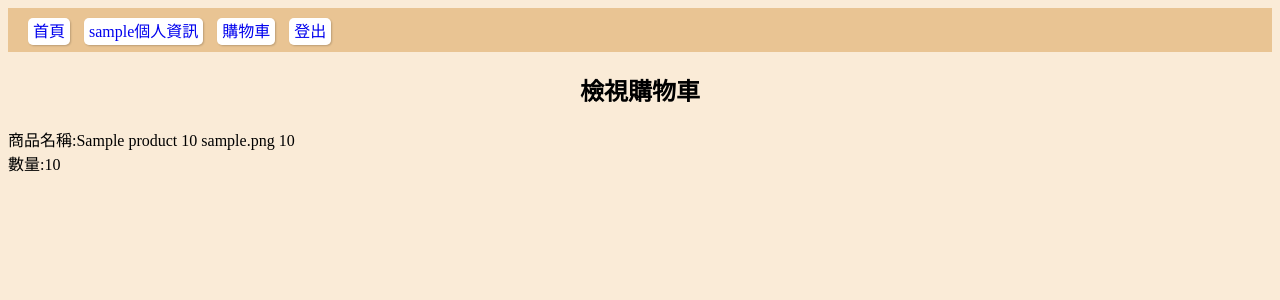
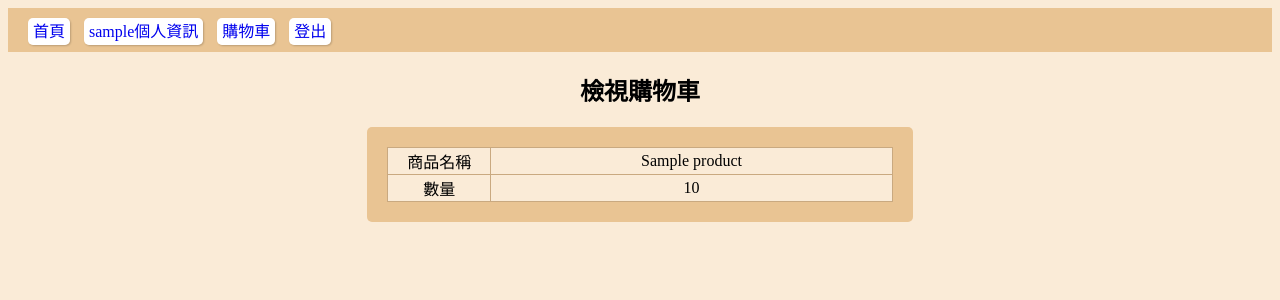
Before and after one commit to Ohnokaoru/myshop, a Django app: page /view-cart/ in a window 1280 px wide. Shown: the top 300 px of the page. Run offline with Django 5.2, Linux system fonts and the light colour scheme; a user stored in the database is signed in; tables that the repository leaves empty hold one stand-in row (values such as "Sample post").

Commit message:
完成view-cart.html

```diff
--- a/cart/templates/cart/view-cart.html
+++ b/cart/templates/cart/view-cart.html
@@ -7,8 +7,22 @@
     <h2>檢視購物車</h2>
 </div>
 {% for cart_item in cart_items %}
-商品名稱:{{cart_item.product}} <br>
-數量:{{cart_item.quantity}} <br>
+
+<div id="view-cart">
+    <div id="view-cart-table">
+        <table style="width: 100%;">
+            <tr>
+                <td>商品名稱</td>
+                <td>{{cart_item.product.product_name}}</td>
+            </tr>
+
+            <tr>
+                <td>數量</td>
+                <td>{{cart_item.quantity}}</td>
+            </tr>
+        </table>
+    </div>
+</div>
 
 {% endfor %}
 {% endblock %}
--- a/static/css/style.css
+++ b/static/css/style.css
@@ -99,7 +99,8 @@ th {
     text-align: center;
 }
 
-#view-detailproduct {
+#view-detailproduct,
+#view-cart {
     background-color: rgb(233, 196, 147);
     width: 40%;
     margin: auto;
@@ -107,12 +108,14 @@ th {
     border-radius: 5px;
 }
 
-#view-detail-table td:first-child {
+#view-detail-table td:first-child,
+#view-cart-table td:first-child {
     width: 100px;
 }
 
 
-#view-detail-table {
+#view-detail-table,
+#view-cart-table {
     background-color: antiquewhite;
 
 
```
